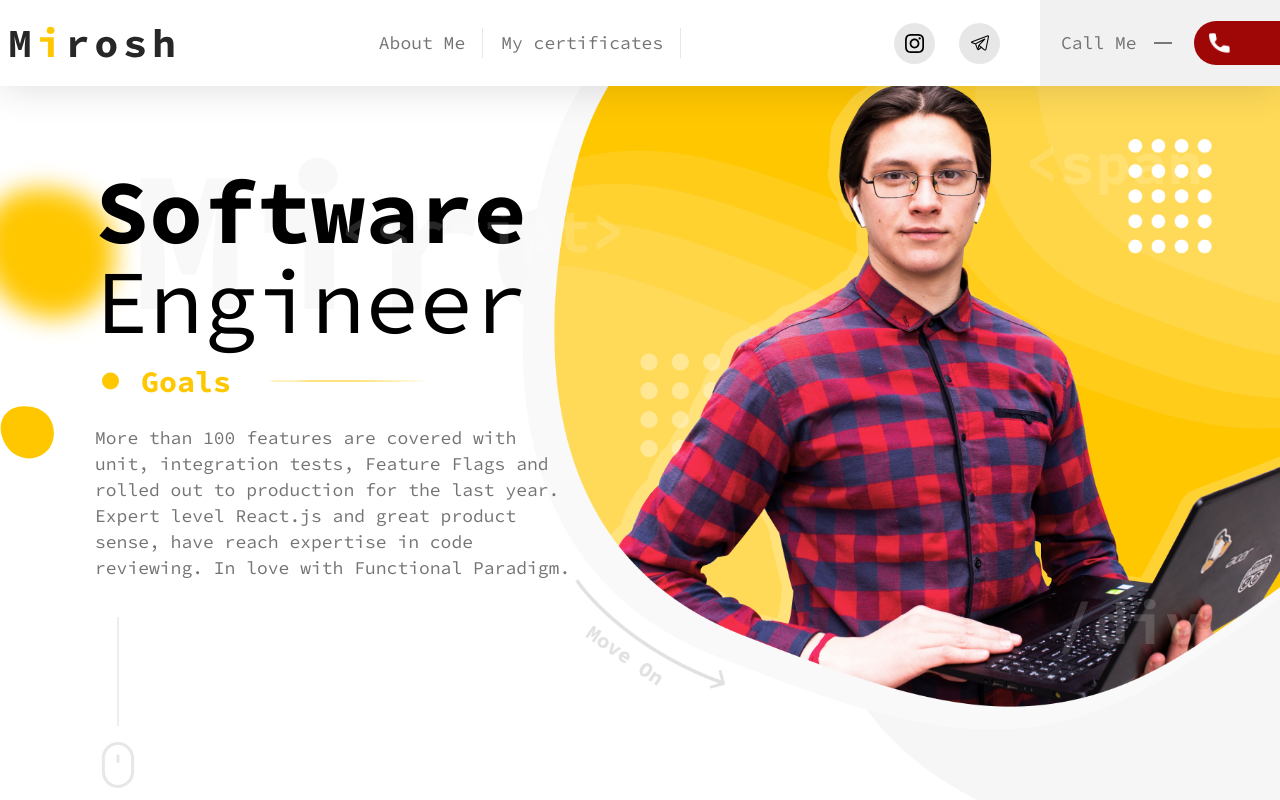
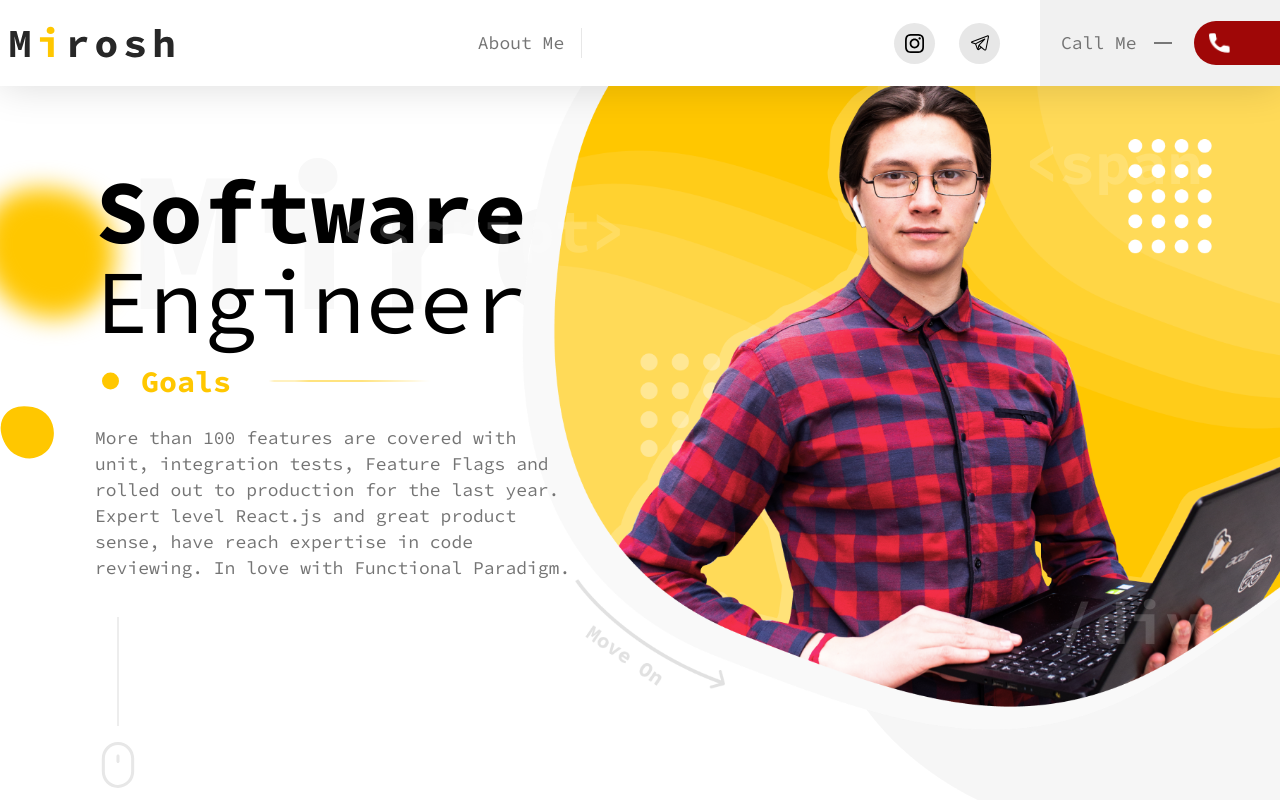
Before and after one commit to Miroslavetsh/mirosh, a Next.js app: page / in a window 1280 px wide. Shown: the top 800 px of the page. Built offline with nearby package versions, Linux system fonts and the light colour scheme.

Commit message:
Comment extra links

```diff
--- a/src/components/Landing/Header/Header.tsx
+++ b/src/components/Landing/Header/Header.tsx
@@ -19,7 +19,7 @@ export type Link = {
 const navLinks: Array<Link> = [
   { text: "About Me", href: "#about" },
   // { text: 'How I Work', href: '#how-do-i-work' },
-  { text: "My certificates", href: "#certificates" },
+  // { text: "My certificates", href: "#certificates" },
   // { text: 'Contacts', href: '#contacts' },
 ];
 
```
